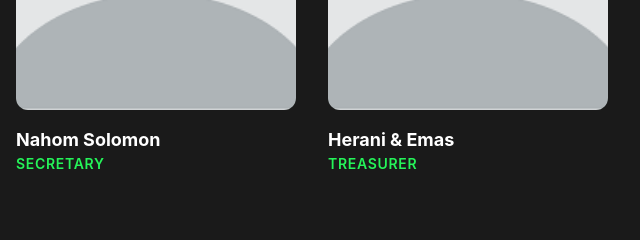
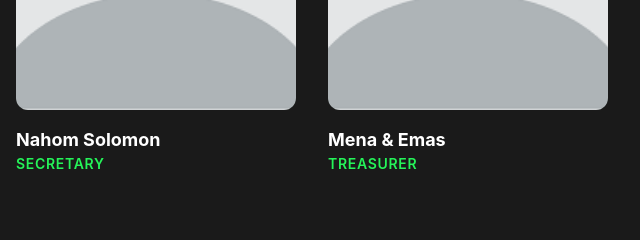
Before and after one commit to shebaww/Business_Club_Website, a website: page About.html in a window 1280 px wide. Shown: the part 1940-2180 px from the top of the page, 640-1280 px from the left. Drawn offline with nearby package versions, Linux system fonts and the light colour scheme.

Commit message:
changed name

```diff
--- a/About.html
+++ b/About.html
@@ -423,7 +423,7 @@
                 </div>
               </div>
             </div>
-            <h4 class="font-bold text-lg text-white">Herani & Emas</h4>
+            <h4 class="font-bold text-lg text-white">Mena & Emas</h4>
             <p
               class="text-brand text-sm font-semibold uppercase tracking-wider"
             >
```
